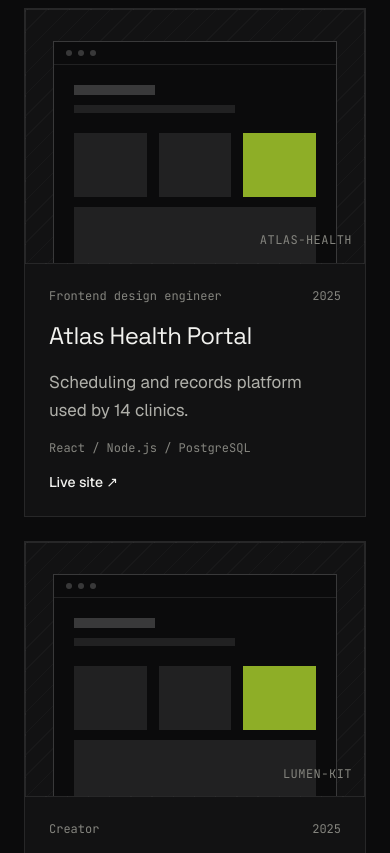
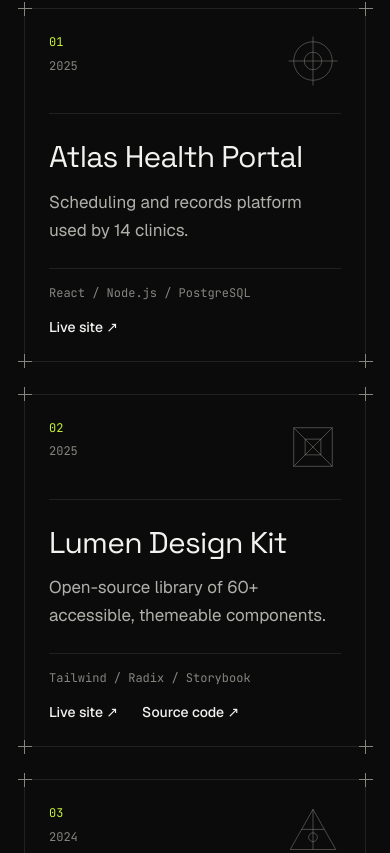
Before and after one commit to mtauhidul/mirtauhid.com-v6, a Next.js app: page / in a window 390 px wide. Shown: the part 2471-3324 px from the top of the page. Built offline with nearby package versions, Linux system fonts and the light colour scheme; no server answers.

Commit message:
feat: image-free blueprint project cards with corner crosshairs and geometric drawings
Co-Authored-By: Claude Sonnet 5.5 <noreply@anthropic.com>

```diff
--- a/src/components/sections/work.tsx
+++ b/src/components/sections/work.tsx
@@ -77,27 +77,86 @@ function FeaturedCaseStudy({ project }: { project: CaseStudy }) {
   );
 }
 
-/** A smaller project, shown as a card. */
-function ProjectCard({ project }: { project: CaseStudy }) {
+/** Small `+` mark centered on a card corner, like the section crosshairs. */
+function Corner({ className }: { className: string }) {
   return (
-    <article className="group border-line bg-surface ease-smooth hover:border-line-strong flex h-full flex-col overflow-hidden border transition-all duration-500 hover:-translate-y-1">
-      <div className="overflow-hidden">
-        <PlaceholderImage
-          mock
-          label={project.slug}
-          className="ease-smooth aspect-[4/3] transition-transform duration-700 group-hover:scale-[1.04]"
-        />
+    <span
+      aria-hidden
+      className={`text-fg-subtle group-hover:text-accent absolute size-3.5 transition-colors duration-500 ${className}`}
+      style={{
+        backgroundImage:
+          "linear-gradient(currentColor, currentColor), linear-gradient(currentColor, currentColor)",
+        backgroundSize: "100% 1px, 1px 100%",
+        backgroundPosition: "center",
+        backgroundRepeat: "no-repeat",
+      }}
+    />
+  );
+}
+
+/** Small geometric drawing for the top of a card. Purely decorative; varies per card. */
+function Motif({ index }: { index: number }) {
+  const common = {
+    viewBox: "0 0 64 64",
+    fill: "none",
+    stroke: "currentColor",
+    strokeWidth: 1,
+    "aria-hidden": true,
+    className:
+      "text-fg-subtle/60 group-hover:text-accent/80 size-14 shrink-0 transition-colors duration-500",
+  } as const;
+  const variant = index % 3;
+  if (variant === 0)
+    return (
+      <svg {...common}>
+        <circle cx="32" cy="32" r="22" />
+        <circle cx="32" cy="32" r="10" />
+        <path d="M32 4v56M4 32h56" />
+      </svg>
+    );
+  if (variant === 1)
+    return (
+      <svg {...common}>
+        <rect x="10" y="10" width="44" height="44" />
+        <path d="M10 10l44 44M54 10L10 54" />
+        <rect x="23" y="23" width="18" height="18" />
+      </svg>
+    );
+  return (
+    <svg {...common}>
+      <path d="M32 6l26 46H6z" />
+      <path d="M32 6v46M19 29h26" />
+      <circle cx="32" cy="38" r="5" />
+    </svg>
+  );
+}
+
+/** A smaller project: no screenshot, a hairline frame with corner crosshairs and a geometric drawing. */
+function ProjectCard({ project, index }: { project: CaseStudy; index: number }) {
+  return (
+    <article className="group border-line ease-smooth hover:border-line-strong relative flex h-full flex-col border p-6 transition-all duration-500 hover:bg-white/[0.02]">
+      <Corner className="-top-[0.5px] -left-[0.5px] -translate-x-1/2 -translate-y-1/2" />
+      <Corner className="-top-[0.5px] -right-[0.5px] translate-x-1/2 -translate-y-1/2" />
+      <Corner className="-bottom-[0.5px] -left-[0.5px] -translate-x-1/2 translate-y-1/2" />
+      <Corner className="-right-[0.5px] -bottom-[0.5px] translate-x-1/2 translate-y-1/2" />
+
+      <div className="flex items-start justify-between gap-4">
+        <div className="font-mono text-xs leading-relaxed">
+          <p className="text-accent">{String(index + 1).padStart(2, "0")}</p>
+          <p className="text-fg-subtle mt-1">{project.year}</p>
+        </div>
+        <Motif index={index} />
       </div>
-      <div className="flex flex-1 flex-col gap-4 p-6">
-        <div className="text-fg-subtle flex items-center justify-between font-mono text-xs">
-          <span>{project.role}</span>
-          <span>{project.year}</span>
-        </div>
-        <h3 className="font-display text-2xl tracking-tight">{project.title}</h3>
+
+      <div className="border-line mt-6 flex flex-1 flex-col gap-3 border-t pt-6">
+        <h3 className="font-display text-3xl leading-tight tracking-tight">
+          {project.title}
+        </h3>
         <p className="text-fg-muted">{project.summary}</p>
-        <p className="text-fg-subtle mt-auto font-mono text-xs">
-          {project.stack.join(" / ")}
-        </p>
+      </div>
+
+      <div className="border-line mt-6 space-y-4 border-t pt-4">
+        <p className="text-fg-subtle font-mono text-xs">{project.stack.join(" / ")}</p>
         <Links project={project} />
       </div>
     </article>
@@ -123,11 +182,11 @@ export function Work() {
           <Reveal>
             <p className="label border-line mb-8 border-t pt-6">More projects</p>
           </Reveal>
-          <ul className="grid gap-6 md:grid-cols-2 lg:grid-cols-3">
+          <ul className="grid gap-8 md:grid-cols-2 lg:grid-cols-3">
             {rest.map((p, i) => (
               <li key={p.slug}>
                 <Reveal delay={(i % 3) * 0.08} className="h-full">
-                  <ProjectCard project={p} />
+                  <ProjectCard project={p} index={i} />
                 </Reveal>
               </li>
             ))}
```
